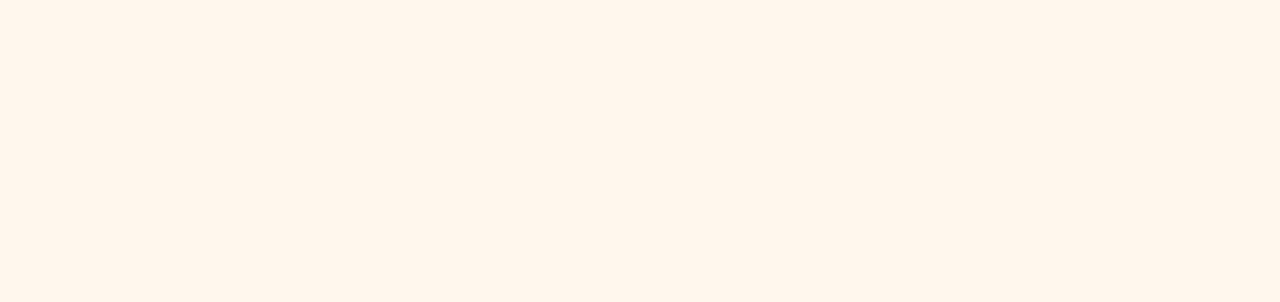
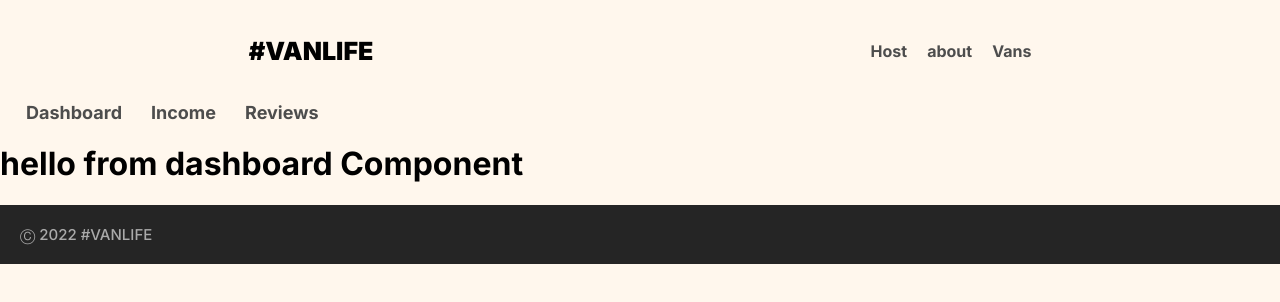
Before and after one commit to ahmadghoniem/vanslife, a React (Vite) app: page /Host in a window 1280 px wide. Before the commit this address had no page. Shown: the top 302 px of the page. Built offline with nearby package versions, Linux system fonts and the light colour scheme; what miragejs would draw is missing.

Commit message:
routing updates
routing updates

```diff
--- a/src/App.jsx
+++ b/src/App.jsx
@@ -1,21 +1,31 @@
 import React from "react";
 import Home from "./Pages/Homepage";
 import About from "./Pages/About";
-import Vans from "./Pages/Vans";
-import VanDetail from "./Pages/VanDetail";
-import Footer from "./Components/Footer";
+import Dashboard from "./Pages/Host/Dashboard";
+import Income from "./Pages/Host/Income";
+import Reviews from "./Pages/Host/Reviews";
+import Vans from "./Pages/vans/Vans";
+import VanDetail from "./Pages/vans/VanDetail";
+import HostLayout from "./Components/HostLayout";
 import "./server";
 import { Link, Route, Routes, BrowserRouter } from "react-router-dom";
 import Layout from "./Components/Layout";
+
 const App = () => {
   return (
     <BrowserRouter>
       <Routes>
-        <Route element={<Layout />}>
-          <Route path="/" element={<Home />} />
-          <Route path="/about" element={<About />} />
-          <Route path="/vans" element={<Vans />} />
-          <Route path="/vans/:name" element={<VanDetail />} />
+        <Route path="/" element={<Layout />}>
+          <Route index element={<Home />} />
+          <Route path="about" element={<About />} />
+          <Route path="vans" element={<Vans />} />
+          <Route path="vans/:name" element={<VanDetail />} />
+
+          <Route path="Host" element={<HostLayout />}>
+            <Route index element={<Dashboard />} />
+            <Route path="Income" element={<Income />} />
+            <Route path="Reviews" element={<Reviews />} />
+          </Route>
         </Route>
         {/** react router will look at any sections of the path that have a colon before it
          *   and it will add that as the key in the key/value pair in the object that we get from Useparams()  */}
--- a/src/Components/Header.jsx
+++ b/src/Components/Header.jsx
@@ -6,8 +6,9 @@ const Header = () => {
         #VANLIFE
       </Link>
       <nav>
+        <Link to="/Host">Host</Link>
+        <Link to="/about">about</Link>
         <Link to="/vans">Vans</Link>
-        <Link to="/about">about</Link>
       </nav>
     </header>
   );
--- /dev/null
+++ b/src/Components/HostLayout.jsx
@@ -0,0 +1,14 @@
+import { Outlet, Link } from "react-router-dom";
+const DashboardLayout = () => {
+  return (
+    <>
+      <nav className="host-nav">
+        <Link to="/Host">Dashboard</Link>
+        <Link to="/Host/Income">Income</Link>
+        <Link to="/Host/Reviews">Reviews</Link>
+      </nav>
+      <Outlet />
+    </>
+  );
+};
+export default DashboardLayout;
--- /dev/null
+++ b/src/Pages/host/Dashboard.jsx
@@ -0,0 +1,4 @@
+const Dashboard = () => {
+  return <h1> hello from dashboard Component</h1>;
+};
+export default Dashboard;
--- /dev/null
+++ b/src/Pages/host/Income.jsx
@@ -0,0 +1,4 @@
+const Income = () => {
+  return <h1> hello from Income Component</h1>;
+};
+export default Income;
--- /dev/null
+++ b/src/Pages/host/Reviews.jsx
@@ -0,0 +1,4 @@
+const Reviews = () => {
+  return <h1> hello from Reviews Component</h1>;
+};
+export default Reviews;
--- a/src/Pages/Vans.jsx
+++ b/src/Pages/vans/Vans.jsx
@@ -9,18 +9,18 @@ const Vans = () => {
       .then((data) => setVans(data.vans));
   }, []);
 
-  const vanElements = vans.map((van) => (
-    <div key={van.id} className="van-tile">
-      <Link to={`./${van.name.replace(/ /g, "-").toLowerCase()}`}>
-        <img src={van.imageUrl} />
+  const vanElements = vans.map(({ id, name, imageUrl, price, type }) => (
+    <div key={id} className="van-tile">
+      <Link to={`./${name.replace(/ /g, "-").toLowerCase()}`}>
+        <img src={imageUrl} />
         <div className="van-info">
-          <h3>{van.name}</h3>
+          <h3>{name}</h3>
           <p>
-            ${van.price}
+            ${price}
             <span>/day</span>
           </p>
         </div>
-        <i className={`van-type ${van.type} selected`}>{van.type}</i>
+        <i className={`van-type ${type} selected`}>{type}</i>
       </Link>
     </div>
   ));
--- a/src/index.css
+++ b/src/index.css
@@ -299,3 +299,20 @@ footer span {
 section {
   margin-block: 25px;
 }
+
+.host-nav {
+  display: flex;
+  gap: 29px;
+  margin-inline: 26px;
+  font-size: 18px;
+}
+.host-nav a {
+  color: #4d4d4d;
+  font-weight: 700;
+  text-decoration: none;
+}
+.host-nav a:hover {
+  color: #161616;
+  font-weight: 700;
+  text-decoration-line: underline;
+}
--- a/src/server.js
+++ b/src/server.js
@@ -74,18 +74,19 @@ createServer({
     this.get("/vans", (schema, request) => {
       return schema.vans.all();
     });
-
+    /*
     this.get("/vans/:id", (schema, request) => {
       const id = request.params.id;
       return schema.vans.find(id);
     });
 
-    /*     this.get("/vans/:name", (schema, request) => {
+         this.get("/vans/:name", (schema, request) => {
       let name = request.params.name;
       name = name.replace(/-/g, " ");
       console.log(schema.vans);
       return schema.vans.findBy({ name });
     }); */
+
     this.get("/vans/:name", (schema, request) => {
       let name = request.params.name;
       name = name.replace(/-/g, " ");
```
Also changed, not shown: src/Pages/vans/VanDetail.jsx (renamed from src/Pages/VanDetail.jsx).
